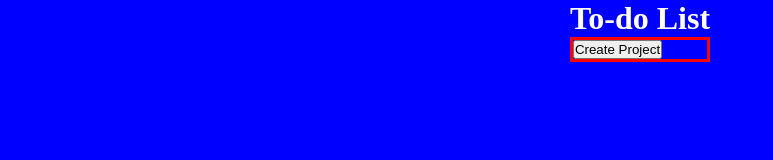
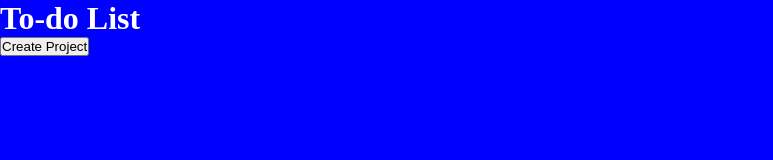
Before and after one commit to Rod-97/todo-list, a website built with webpack: page src/template.html in a window 1280 px wide. Shown: the whole page, without its empty margins (0-773 px from the left). Built offline with nearby package versions, Linux system fonts and the light colour scheme.

Commit message:
basic style

```diff
--- a/src/modules/view.js
+++ b/src/modules/view.js
@@ -1,8 +1,8 @@
 export class View {
   constructor() {
-    this.content = document.querySelector("#content");
     this.createProjectBtn = document.querySelector("#create-project-btn");
     this.projectsContainer = document.querySelector("#projects-container");
+    this.todosContainer = document.querySelector("#todos-container");
   }
 
   renderProject(project) {
--- a/src/styles.css
+++ b/src/styles.css
@@ -13,15 +13,25 @@ body {
   align-items: center;
 }
 
-#content {
-  border: 3px solid red;
-}
-
 @media (min-width: 1000px) {
   body {
     display: grid;
     grid-template-areas:
-      "title"
+      "title title"
       "projects todos";
+    grid-template-columns: 1fr 4fr;
+    grid-template-rows: auto 1fr;
+  }
+
+  #title {
+    grid-area: title;
+  }
+
+  #projects-container {
+    grid-area: projects;
+  }
+
+  #todos-container {
+    grid-area: todos;
   }
 }
--- a/src/template.html
+++ b/src/template.html
@@ -6,12 +6,10 @@
     <title>Todo List</title>
   </head>
   <body>
-    <h1>To-do List</h1>
-
-    <div id="content">
+    <h1 id="title">To-do List</h1>
+    <div id="projects-container">
       <button id="create-project-btn">Create Project</button>
-      <div id="projects-container"></div>
-      <div id="todos-container"></div>
     </div>
+    <div id="todos-container"></div>
   </body>
 </html>
```
